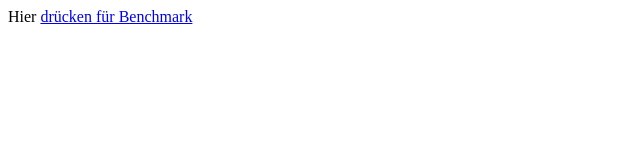
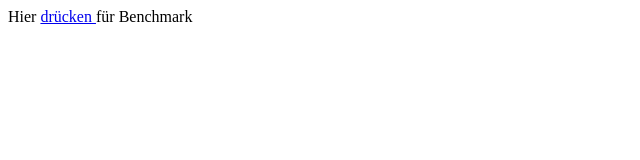
Before and after one commit to StevenSchlechte/StevenSchlechte.github.io, a plain HTML site: page index.html in a window 1280 px wide. Shown: the whole page, without its empty margins (0-640 px from the left). Drawn offline with Linux system fonts and the light colour scheme.

Commit message:
Update index.html

```diff
--- a/index.html
+++ b/index.html
@@ -1 +1 @@
-Hier <a href="/dev/bench/index.html"> drücken für Benchmark
+Hier <a href="/dev/bench/index.html"> drücken </a> für Benchmark
```
